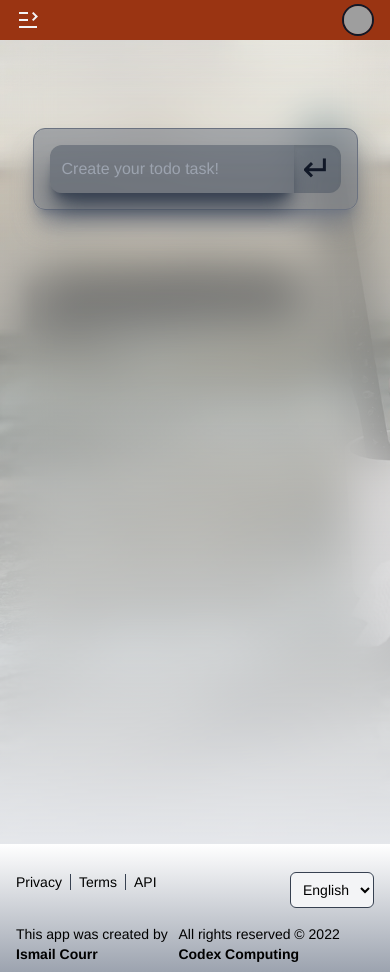
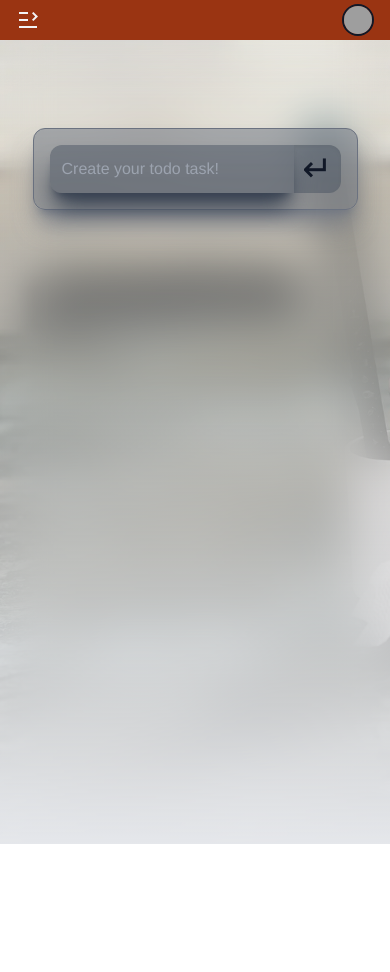
Before and after one commit to CodeX-computing/ajenda, a React (Create React App) app in the folder client/: page /app/todo in a window 390 px wide. After the commit the page ends 844 px from the top, so only its background shows below. Built offline with nearby package versions, Linux system fonts and the light colour scheme; grey boxes are pictures that could not be loaded.

Commit message:
Hide the footer in mobile

```diff
--- a/client/src/components/Footer.jsx
+++ b/client/src/components/Footer.jsx
@@ -2,7 +2,7 @@ import React from 'react';
 
 function Footer() {
   return (
-    <footer className="z-20 sm:relative md:fixed bottom-0 flex flex-col bg-gradient-to-b from-white to-gray-400 p-2 w-screen text-sm">
+    <footer className="z-20 hidden md:block md:fixed bottom-0 flex flex-col bg-gradient-to-b from-white to-gray-400 p-2 w-screen text-sm">
       <div className="pt-5" />
       <div className="flex justify-between mr-2">
         <div>
```
Also changed, not shown: 2 other files (tests, documents, lock files or other folders).
